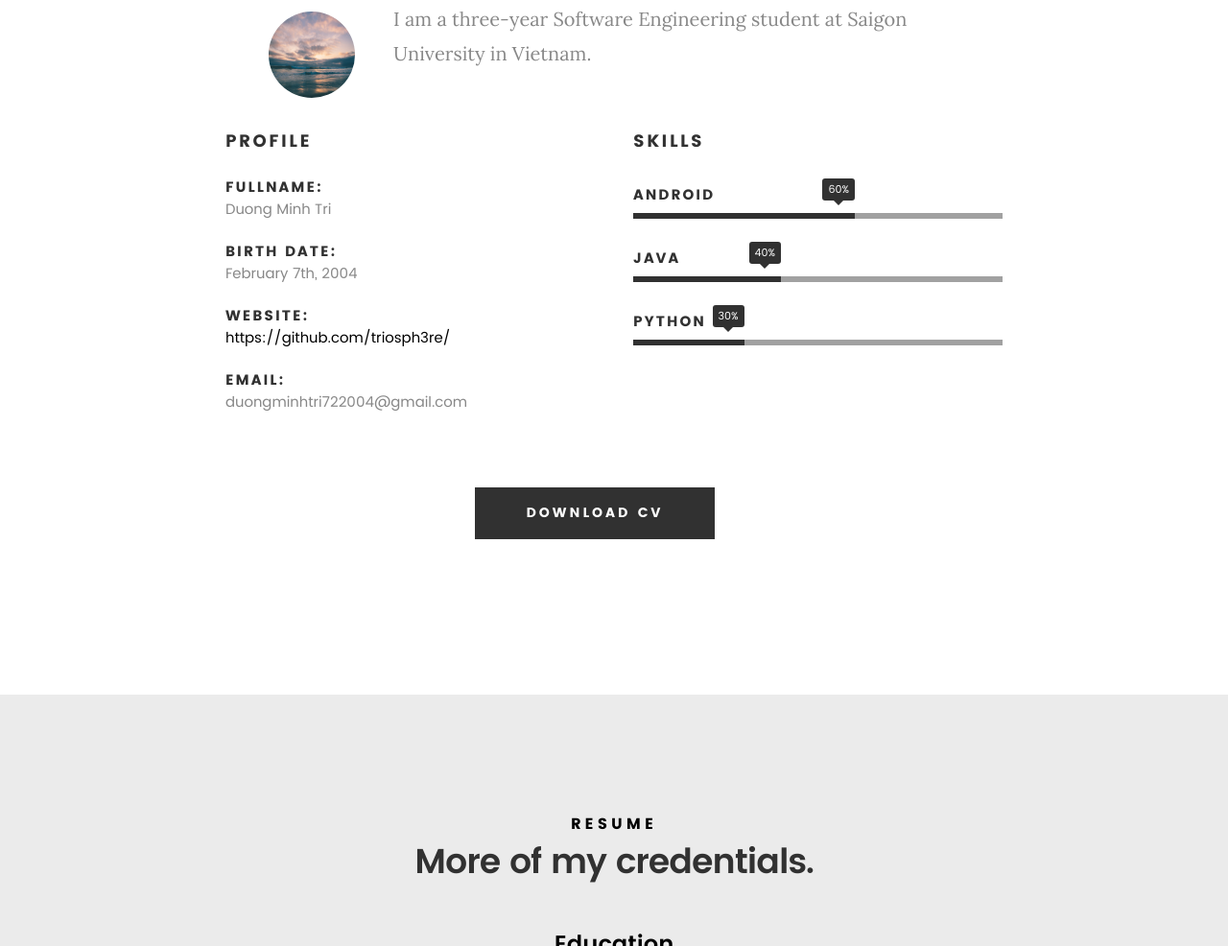
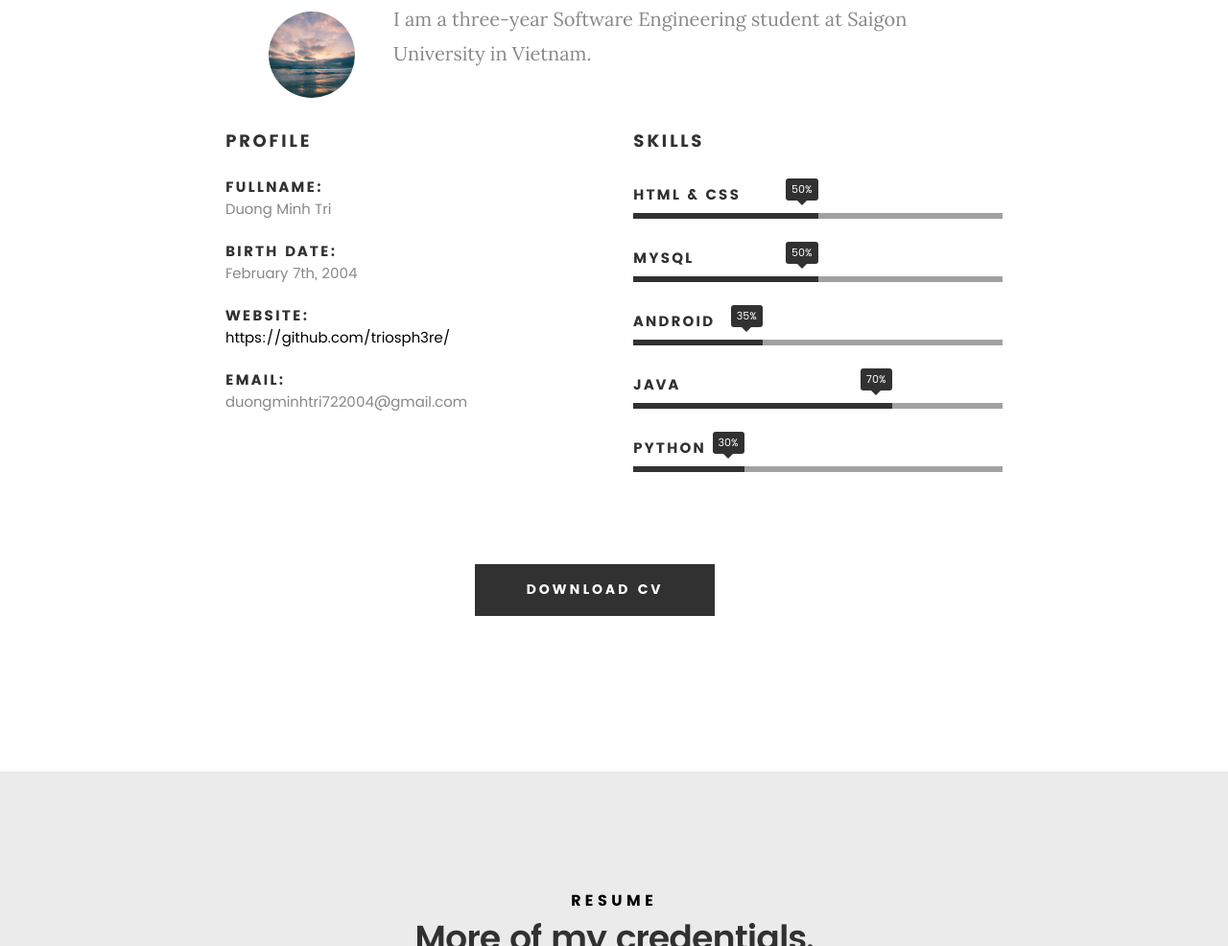
Before and after one commit to D-MinTri/D-MinTri.github.io, a website: page index.html in a window 1280 px wide. Shown: the part 1037-2023 px from the top of the page at 96% size. Drawn offline with Linux system fonts and the light colour scheme; files whose address does not match are found by name.

Commit message:
Cập nhật code mới

```diff
--- a/index.html
+++ b/index.html
@@ -158,11 +158,19 @@
 
 				<ul class="skill-bars">
 					<li>
-				   	<div class="progress percent60"><span>60%</span></div>
+						<div class="progress percent50"><span>50%</span></div>
+						<strong>HTML & CSS</strong>
+					 </li>
+					 <li>
+						<div class="progress percent50"><span>50%</span></div>
+						<strong>MySQL</strong>
+					 </li>
+					<li>
+						<div class="progress percent35"><span>35%</span></div>
 						<strong>Android</strong>
 				   	</li>
 				   	<li>
-				   	<div class="progress percent40"><span>40%</span></div>
+						<div class="progress percent70"><span>70%</span></div>
 						<strong>Java</strong>
 				   	</li>
 
--- /dev/null
+++ b/package.json
@@ -0,0 +1,5 @@
+{
+  "devDependencies": {
+    "prettier": "3.5.2"
+  }
+}
```
Also changed, not shown: 1 other file. Lines whose indentation alone changed are shown as unchanged.
